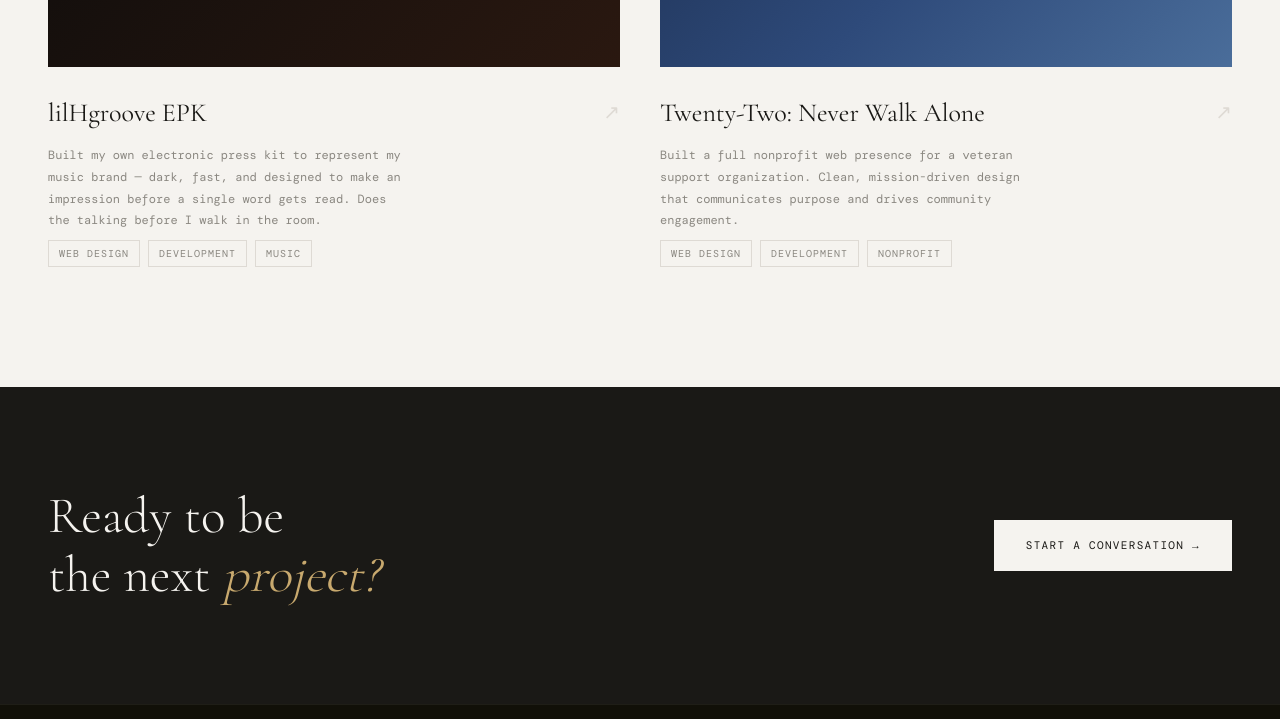
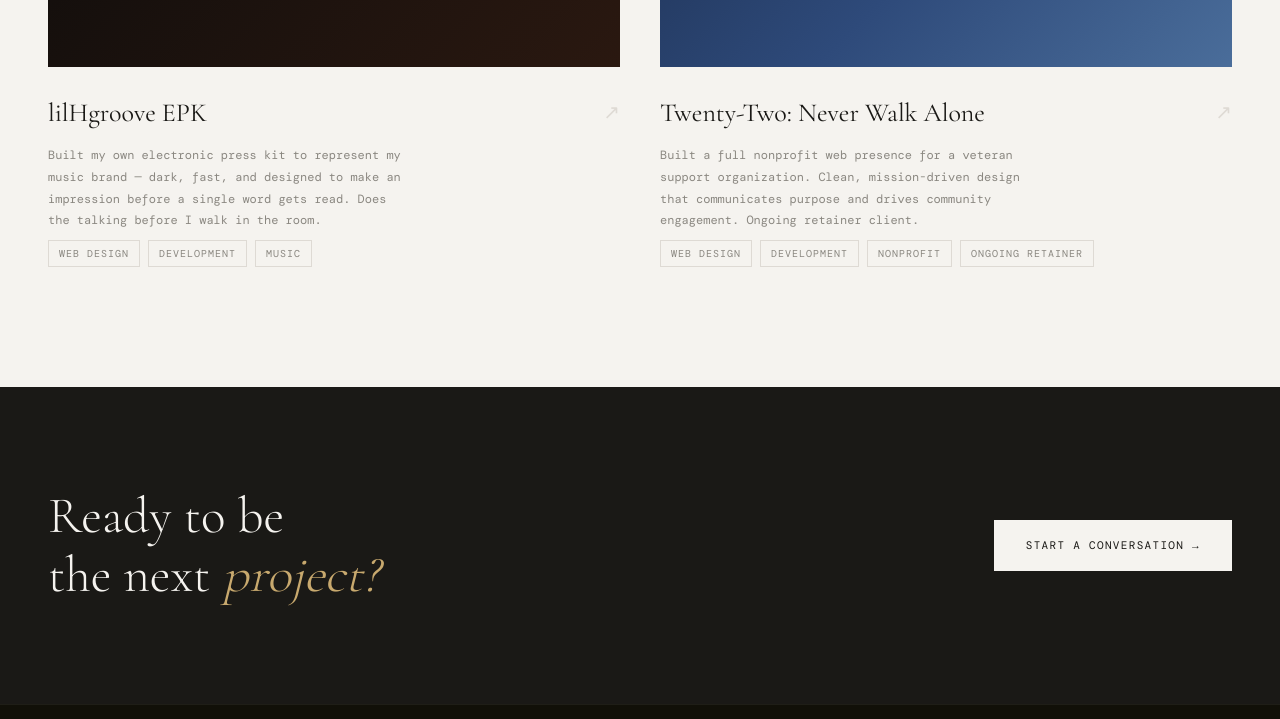
Before and after one commit to dyshonjo-tech/jtc, a plain HTML site: page portfolio.html in a window 1280 px wide. Shown: the part 2286-3005 px from the top of the page. Drawn offline with nearby package versions, Linux system fonts and the light colour scheme; a web font is replaced by a local one.

Commit message:
Update portfolio.html

```diff
--- a/portfolio.html
+++ b/portfolio.html
@@ -220,11 +220,12 @@
         <div class="project-meta">
           <div class="project-info">
             <h3>Twenty-Two: Never Walk Alone</h3>
-            <p style="color:var(--muted);font-size:12px;line-height:1.8;margin-top:10px;max-width:360px;">Built a full nonprofit web presence for a veteran support organization. Clean, mission-driven design that communicates purpose and drives community engagement.</p>
+            <p style="color:var(--muted);font-size:12px;line-height:1.8;margin-top:10px;max-width:360px;">Built a full nonprofit web presence for a veteran support organization. Clean, mission-driven design that communicates purpose and drives community engagement. Ongoing retainer client.</p>
             <div class="project-tags">
               <span class="tag">Web Design</span>
               <span class="tag">Development</span>
               <span class="tag">Nonprofit</span>
+              <span class="tag">Ongoing Retainer</span>
             </div>
           </div>
           <div class="project-arrow">↗</div>
```
